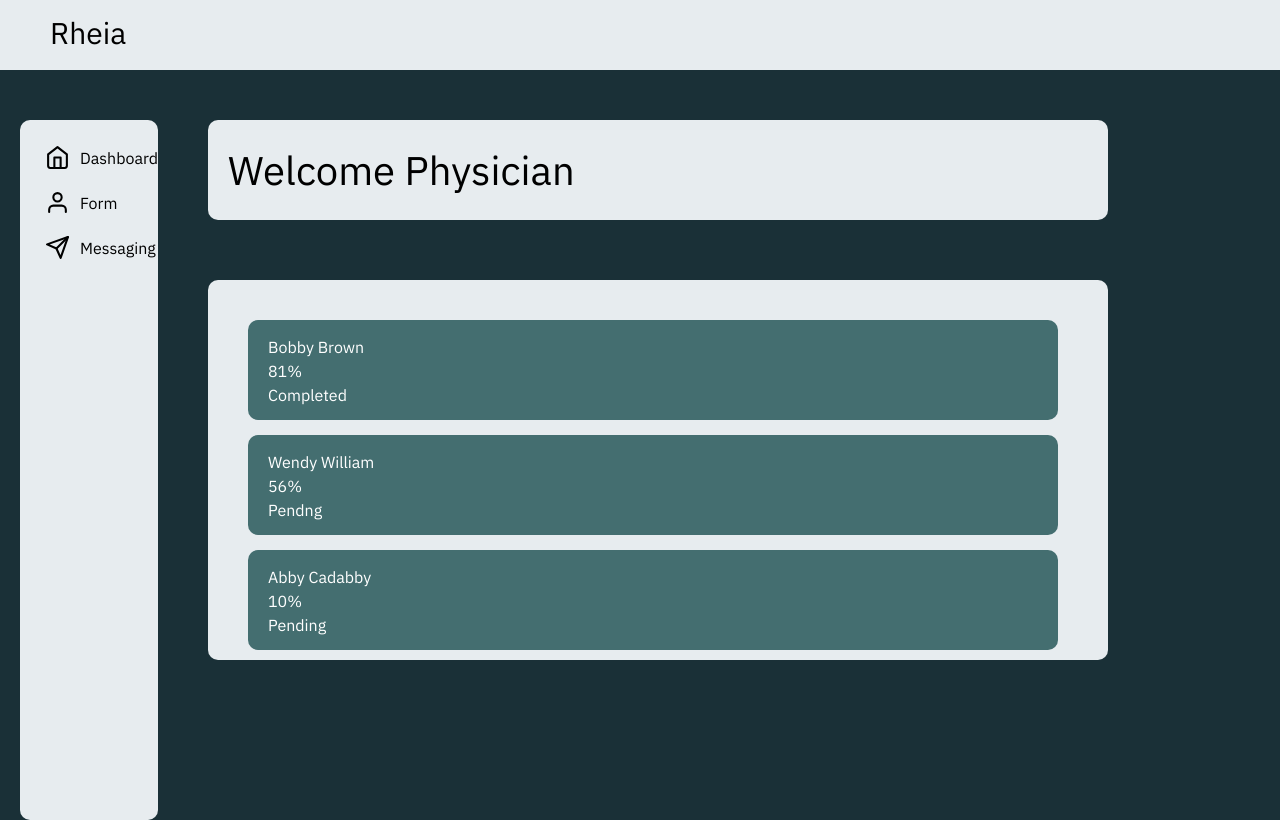
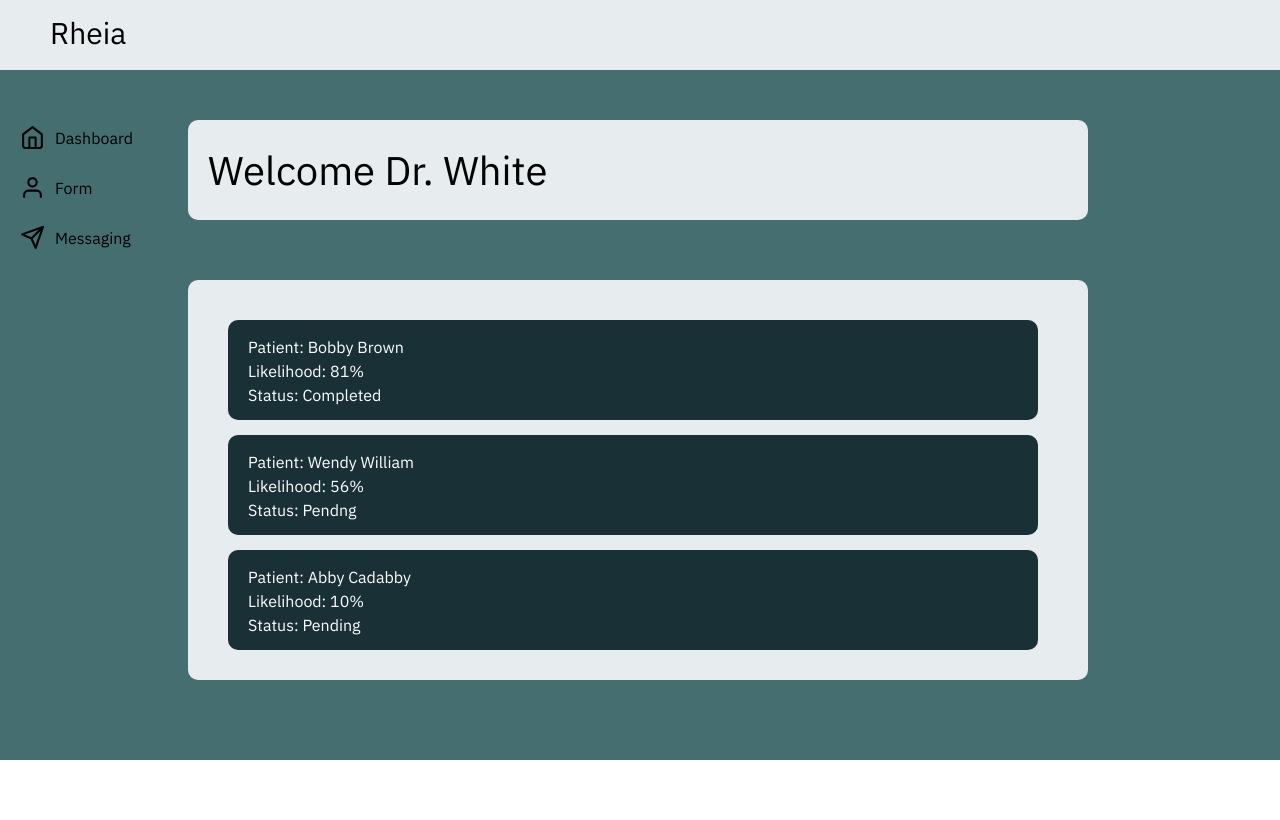
Before and after one commit to kylerchin/sti-hacks-frontend, a SvelteKit app: page /dashboard in a window 1280 px wide. Shown: the top 820 px of the page. Built offline with nearby package versions, Linux system fonts and the light colour scheme.

Commit message:
final frontend changes

```diff
--- a/src/routes/+page.svelte
+++ b/src/routes/+page.svelte
@@ -56,8 +56,8 @@
 <div class="min-h-screen bruzbackground bg-[#1f3942] flex flex-col">
 	<Header />
 	<div class="mx-4 mt-36 w-full" id="text-body">
-		<div class="md:grid md:grid-cols-2 md:gap-x-2 w-full">
-			<div class="hidden md:block">PUT THE GOD DAMN IMAGE HERE</div>
+		<div class="md:grid md:grid-cols-2 md:gap-x-2 w-full" id="body">
+			<!-- <div class="hidden md:block">PUT THE GOD DAMN IMAGE HERE</div> -->
 			<div class="">
 				<h1 class="text-gray-50 px-2 py-1 max-w-md text-left">Rheia</h1>
 
@@ -96,6 +96,10 @@
 		font-family: 'IBM Plex Sans';
 	}
 
+	#body {
+		margin-left: 300px;
+	}
+
 	.bruzbackground {
 		/*background: linear-gradient(rgba(0, 0, 0, 0.60), rgba(0, 0, 0, 0.60)), url("/dennis-mita-qmg0MidYviw-unsplash.jpg") no-repeat;*/
 		background-size: 100%;
--- a/src/routes/dashboard/+page.svelte
+++ b/src/routes/dashboard/+page.svelte
@@ -15,19 +15,19 @@
 
 	let patientItems = [
 		{
-			name: 'Bobby Brown',
-			prob: '81%',
-			status: 'Completed'
+			name: 'Patient:  Bobby Brown',
+			prob: 'Likelihood:   81%',
+			status: 'Status:   Completed'
 		},
 		{
-			name: 'Wendy William',
-			prob: '56%',
-			status: 'Pendng'
+			name: 'Patient:   Wendy William',
+			prob: 'Likelihood: 56%',
+			status: 'Status: Pendng'
 		},
 		{
-			name: 'Abby Cadabby',
-			prob: '10%',
-			status: 'Pending'
+			name: 'Patient: Abby Cadabby',
+			prob: 'Likelihood: 10%',
+			status: 'Status: Pending'
 		}
 	];
 </script>
@@ -46,7 +46,7 @@
 	<div class="middle">
 		<div class="header">
 			<div class="header-text">
-				<h1>Welcome Physician</h1>
+				<h1>Welcome Dr. White</h1>
 			</div>
 		</div>
 
@@ -79,28 +79,28 @@
 	.body {
 		display: flex;
 		flex-direction: row;
-		background-color: #1a3037;
+		background-color: #446e70;
+		height: 120%;
 	}
 
 	.sidebar {
-		width: 250px;
-		height: 700px;
-		background-color: #e7ecef;
-		padding: 20px;
-		margin-left: 20px;
-		margin-top: 50px;
-		border-radius: 10px;
+		padding-top: 50px;
+		padding-left: 20px;
+		padding-right: 30px;
 	}
 
 	.sidebar-item {
 		display: flex;
 		align-items: center;
-		margin-bottom: 10px;
 		cursor: pointer;
-		padding: 5px;
+		padding-top: 5px;
+		padding-bottom: 20px;
 	}
 
 	.sidebar-item:hover {
+		width: 130px;
+		height: 40px;
+		border-radius: 10px;
 		background-color: #e7ecef;
 	}
 
@@ -157,14 +157,14 @@
 		margin-top: 60px;
 		margin-left: 50px;
 		width: -400px;
-		height: 380px;
+		height: 400px;
 	}
 
 	.patient-box {
 		color: white;
 		padding-left: 20px;
 		padding-top: 15px;
-		background-color: #446e70;
+		background-color: #1a3037;
 		height: 100px;
 		border-radius: 10px;
 		margin-left: -260px;
```
